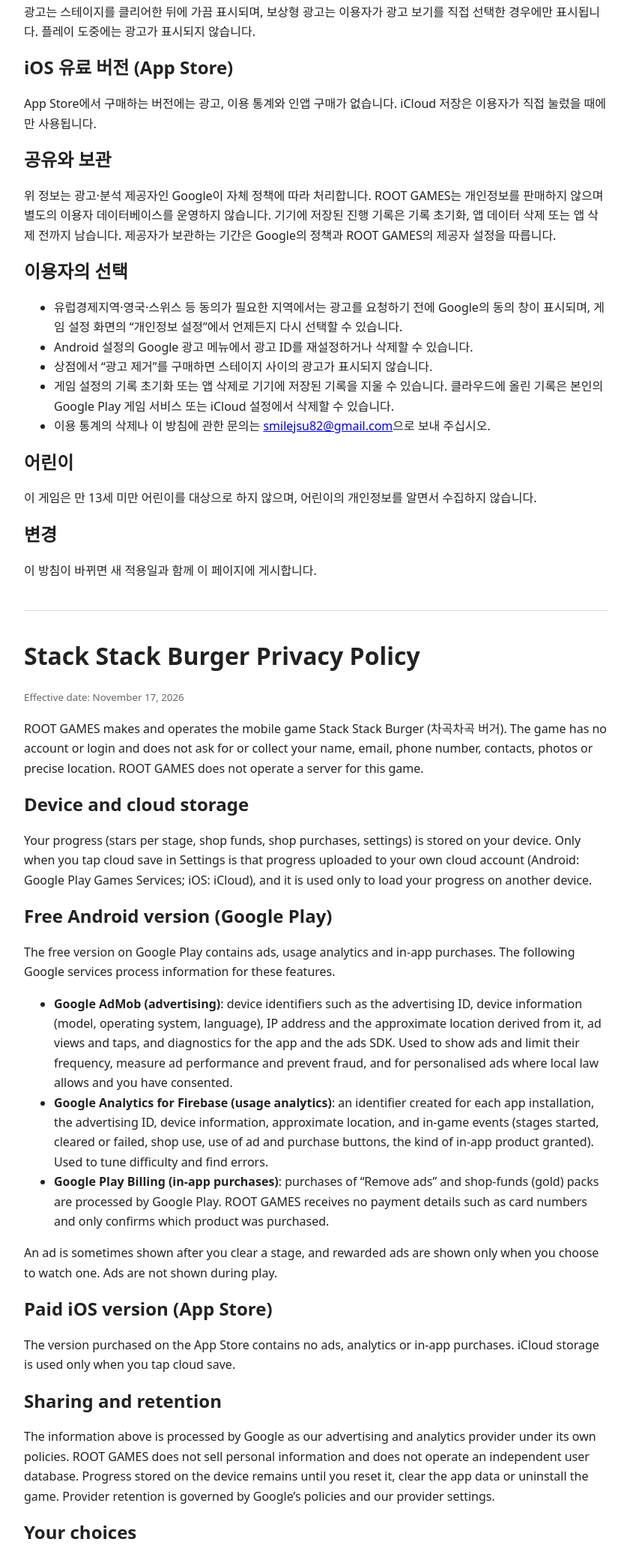
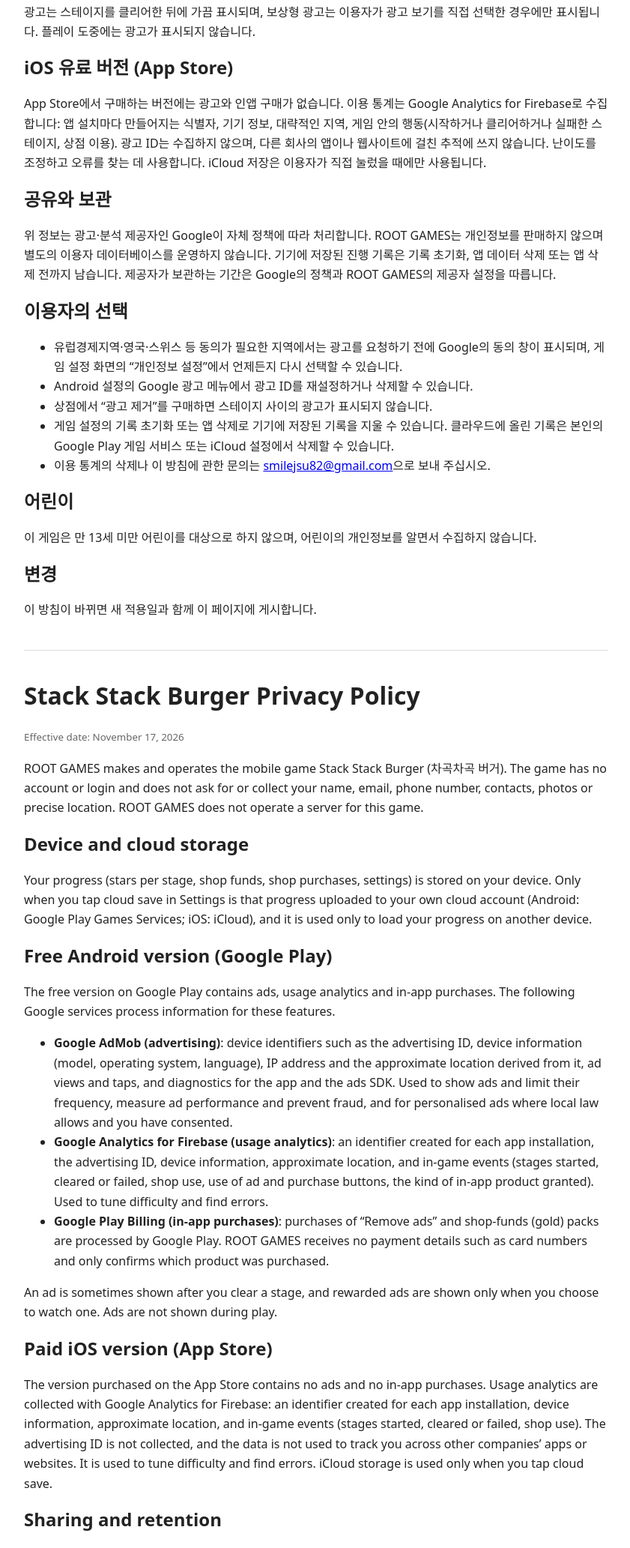
Before and after one commit to smilejsu82/smilejsu82.github.io, a plain HTML site: page privacy/stack-stack-burger/index.html in a window 1280 px wide. Shown: the part 735-2800 px from the top of the page at 75% size, without its empty margins (218-1059 px from the left). Drawn offline with Linux system fonts and the light colour scheme.

Commit message:
Stack Stack Burger privacy policy: the iOS version collects usage analytics (Firebase), no advertising ID
Co-Authored-By: Claude Fable 5.2 <noreply@anthropic.com>

```diff
--- a/privacy/stack-stack-burger/index.html
+++ b/privacy/stack-stack-burger/index.html
@@ -21,7 +21,7 @@
   </ul>
   <p>광고는 스테이지를 클리어한 뒤에 가끔 표시되며, 보상형 광고는 이용자가 광고 보기를 직접 선택한 경우에만 표시됩니다. 플레이 도중에는 광고가 표시되지 않습니다.</p>
   <h2>iOS 유료 버전 (App Store)</h2>
-  <p>App Store에서 구매하는 버전에는 광고, 이용 통계와 인앱 구매가 없습니다. iCloud 저장은 이용자가 직접 눌렀을 때에만 사용됩니다.</p>
+  <p>App Store에서 구매하는 버전에는 광고와 인앱 구매가 없습니다. 이용 통계는 Google Analytics for Firebase로 수집합니다: 앱 설치마다 만들어지는 식별자, 기기 정보, 대략적인 지역, 게임 안의 행동(시작하거나 클리어하거나 실패한 스테이지, 상점 이용). 광고 ID는 수집하지 않으며, 다른 회사의 앱이나 웹사이트에 걸친 추적에 쓰지 않습니다. 난이도를 조정하고 오류를 찾는 데 사용합니다. iCloud 저장은 이용자가 직접 눌렀을 때에만 사용됩니다.</p>
   <h2>공유와 보관</h2>
   <p>위 정보는 광고·분석 제공자인 Google이 자체 정책에 따라 처리합니다. ROOT GAMES는 개인정보를 판매하지 않으며 별도의 이용자 데이터베이스를 운영하지 않습니다. 기기에 저장된 진행 기록은 기록 초기화, 앱 데이터 삭제 또는 앱 삭제 전까지 남습니다. 제공자가 보관하는 기간은 Google의 정책과 ROOT GAMES의 제공자 설정을 따릅니다.</p>
   <h2>이용자의 선택</h2>
@@ -53,7 +53,7 @@
   </ul>
   <p>An ad is sometimes shown after you clear a stage, and rewarded ads are shown only when you choose to watch one. Ads are not shown during play.</p>
   <h2>Paid iOS version (App Store)</h2>
-  <p>The version purchased on the App Store contains no ads, analytics or in-app purchases. iCloud storage is used only when you tap cloud save.</p>
+  <p>The version purchased on the App Store contains no ads and no in-app purchases. Usage analytics are collected with Google Analytics for Firebase: an identifier created for each app installation, device information, approximate location, and in-game events (stages started, cleared or failed, shop use). The advertising ID is not collected, and the data is not used to track you across other companies’ apps or websites. It is used to tune difficulty and find errors. iCloud storage is used only when you tap cloud save.</p>
   <h2>Sharing and retention</h2>
   <p>The information above is processed by Google as our advertising and analytics provider under its own policies. ROOT GAMES does not sell personal information and does not operate an independent user database. Progress stored on the device remains until you reset it, clear the app data or uninstall the game. Provider retention is governed by Google’s policies and our provider settings.</p>
   <h2>Your choices</h2>
```
